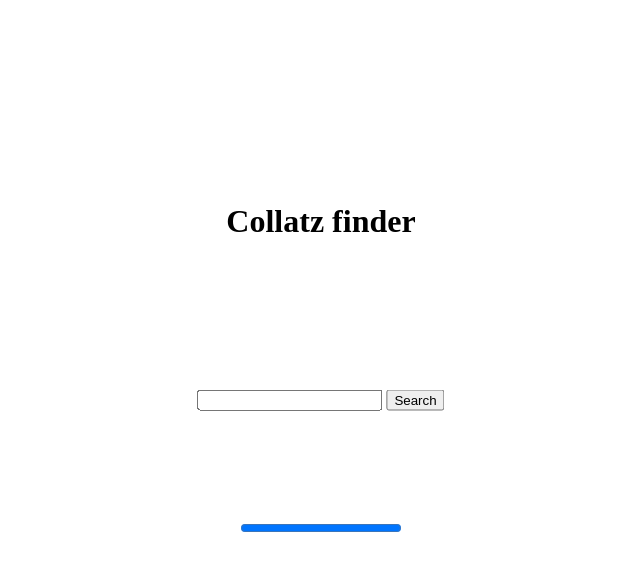
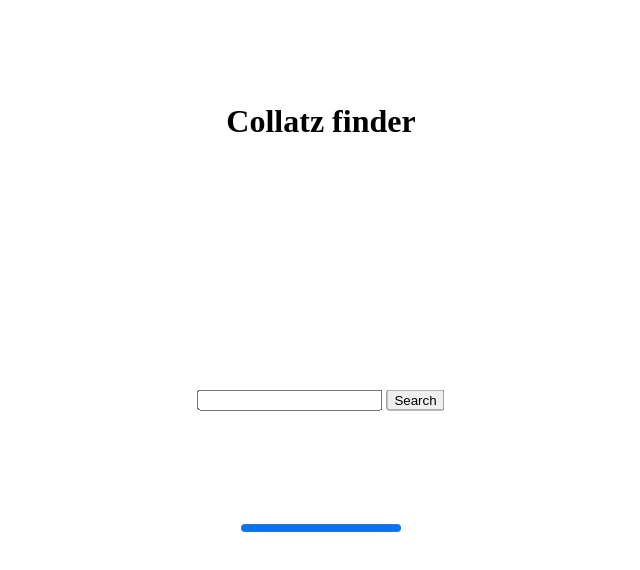
Before and after one commit to Rudxain/Collatz-finder.js, a plain HTML site: page index.html in a window 1280 px wide. Shown: the whole page, without its empty margins (319-959 px from the left). Drawn offline with Linux system fonts and the light colour scheme.

Commit message:
Move heading upwards

```diff
--- a/index.html
+++ b/index.html
@@ -27,7 +27,7 @@
 			transform: translate(-50%, -50%)
 		}
 
-		#hd { top: 25% }
+		#hd { top: 12.5% }
 
 		#mainprog { top: 66% }
 	</style>
```
